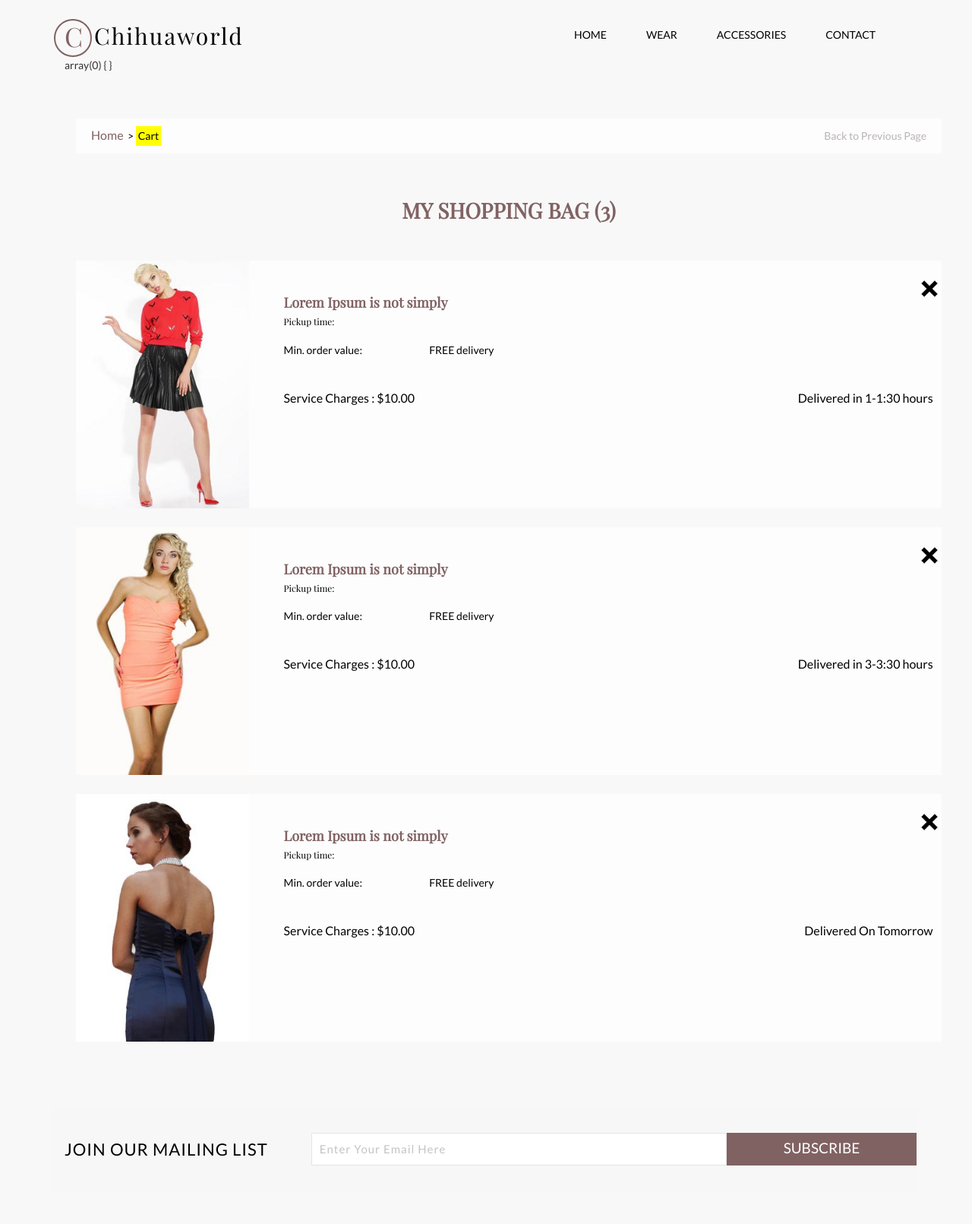
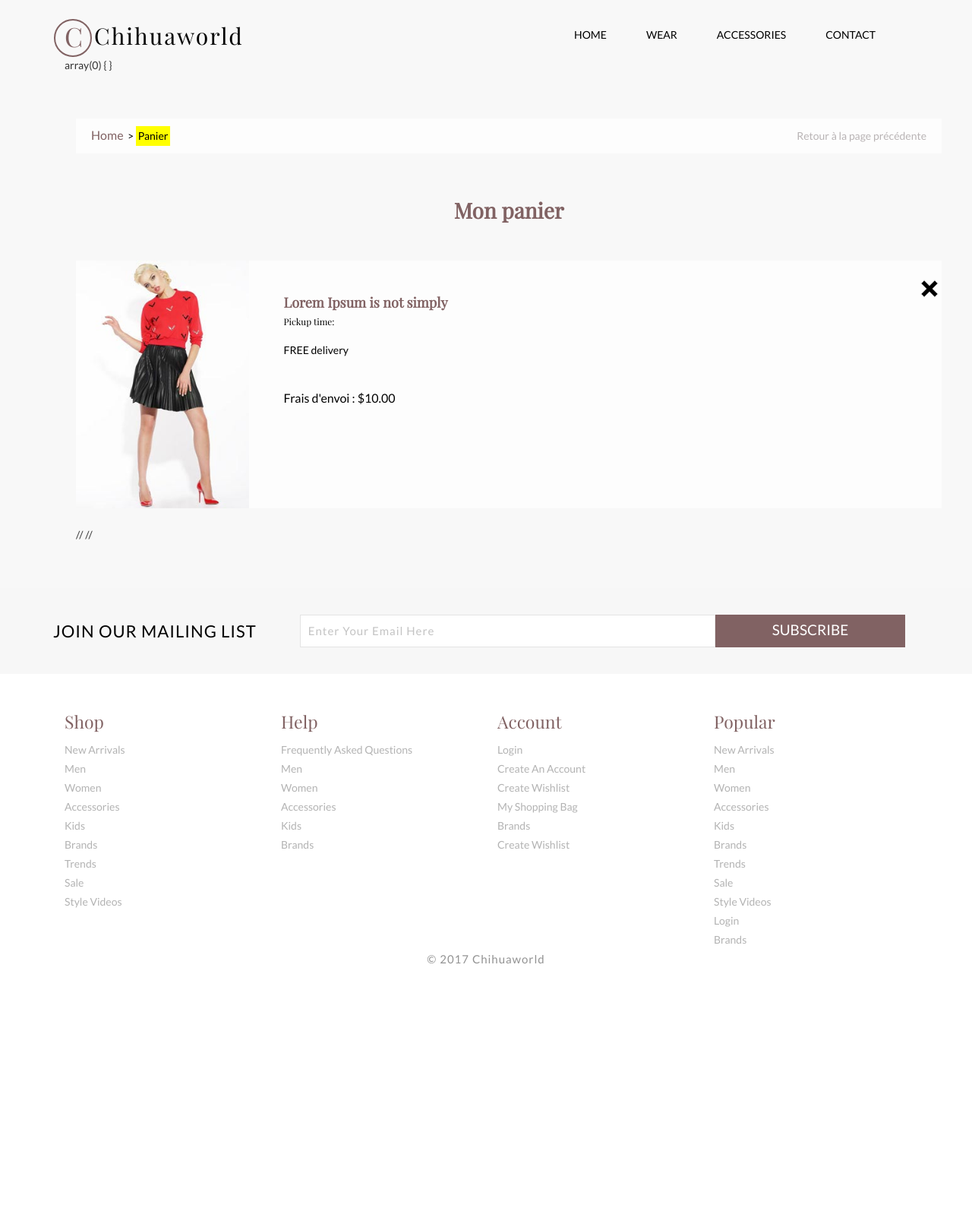
Before and after one commit to Jeremy3wa/Chihuaworld, a PHP site: page /index.php?page=command in a window 1280 px wide. Shown: the part 48-1659 px from the top of the page at 76% size. After the commit the page ends 1316 px from the top, so only its background shows below. Run offline with PHP 8.4, Linux system fonts and the light colour scheme.

Commit message:
changements item et command.phtml nat

```diff
--- a/views/command.phtml
+++ b/views/command.phtml
@@ -7,15 +7,15 @@
                        <span>&gt;</span>
                     </li>
                     <li class="women">
-                       Cart
+                       Panier
                     </li>
                 </ul>
                 <ul class="previous">
-                	<li><a href="index.html">Back to Previous Page</a></li>
+                	<li><a href="index.html">Retour à la page précédente</a></li>
                 </ul>
                 <div class="clearfix"></div>
 			   </div>
-			 <h2>MY SHOPPING BAG (3)</h2>
+			 <h2>Mon panier</h2>
 		<div class="cart-gd">
 				<script>$(document).ready(function(c) {
 					$('.close1').on('click', function(c){
@@ -34,12 +34,10 @@
 					   <div class="cart-item-info">
 						<h3><a href="#"> Lorem Ipsum is not simply </a><span>Pickup time:</span></h3>
 						<ul class="qty">
-							<li><p>Min. order value:</p></li>
 							<li><p>FREE delivery</p></li>
 						</ul>
 							 <div class="delivery">
-							 <p>Service Charges : $10.00</p>
-							 <span>Delivered in 1-1:30 hours</span>
+							 <p>Frais d'envoi : $10.00</p>
 							 <div class="clearfix"></div>
 				        </div>
 					   </div>
@@ -47,15 +45,15 @@
 
 				  </div>
 			 </div>
-			 <script>$(document).ready(function(c) {
-					$('.close2').on('click', function(c){
-							$('.cart-header2').fadeOut('slow', function(c){
-						$('.cart-header2').remove();
-					});
-					});
-					});
-			 </script>
-			 <div class="cart-header2">
+			 // <script>$(document).ready(function(c) {
+				// 	$('.close2').on('click', function(c){
+				// 			$('.cart-header2').fadeOut('slow', function(c){
+				// 		$('.cart-header2').remove();
+				// 	});
+				// 	});
+				// 	});
+			 // </script>
+			<!--  <div class="cart-header2">
 				 <div class="close2"> </div>
 				  <div class="cart-sec simpleCart_shelfItem">
 						<div class="cart-item cyc">
@@ -76,16 +74,16 @@
 					   <div class="clearfix"></div>
 
 				  </div>
-			  </div>
-			  <script>$(document).ready(function(c) {
-					$('.close3').on('click', function(c){
-							$('.cart-header3').fadeOut('slow', function(c){
-						$('.cart-header3').remove();
-					});
-					});
-					});
-			 </script>
-			  <div class="cart-header3">
+			  </div> -->
+			 //  <script>$(document).ready(function(c) {
+				// 	$('.close3').on('click', function(c){
+				// 			$('.cart-header3').fadeOut('slow', function(c){
+				// 		$('.cart-header3').remove();
+				// 	});
+				// 	});
+				// 	});
+			 // </script>
+			  <!-- <div class="cart-header3">
 				 <div class="close3"> </div>
 				  <div class="cart-sec simpleCart_shelfItem">
 						<div class="cart-item cyc">
@@ -95,14 +93,14 @@
 						<h3><a href="#"> Lorem Ipsum is not simply </a><span>Pickup time:</span></h3>
 						<ul class="qty">
 							<li><p>Min. order value:</p></li>
-							<li><p>FREE delivery</p></li>
-						</ul>
+							<li><p>FREE delivery</p></li> -->
+					<!-- 	</ul>
 							 <div class="delivery">
 							 <p>Service Charges : $10.00</p>
 							 <span>Delivered On Tomorrow</span>
 							 <div class="clearfix"></div>
 				        </div>
-					   </div>
+					   </div> -->
 					   <div class="clearfix"></div>
 
 				  </div>
--- a/views/item.phtml
+++ b/views/item.phtml
@@ -56,6 +56,7 @@
 						<div class="clearfix"></div>
 					</div>
 					<div class="purchase">
+						ù!
 						<a href="#">Acheter</a>
 						<div class="social-icons">
 							<ul>
@@ -89,7 +90,7 @@
       <div class="tab-content responsive hidden-xs hidden-sm">
        	<?php require('apps/create_review.php'); ?>
 	<div class="block_comments">
-		<?php require('apps/reviews.php'); ?>
+		<?php require('apps/review.php'); ?>
 	</div>
 		</div>
 
```
